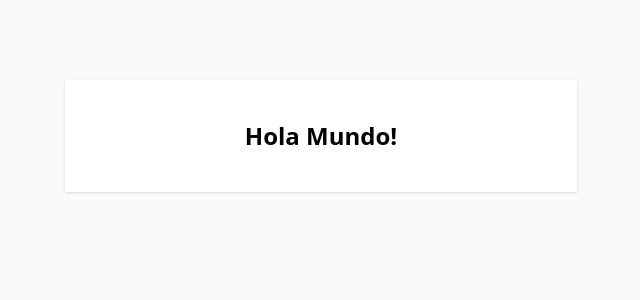
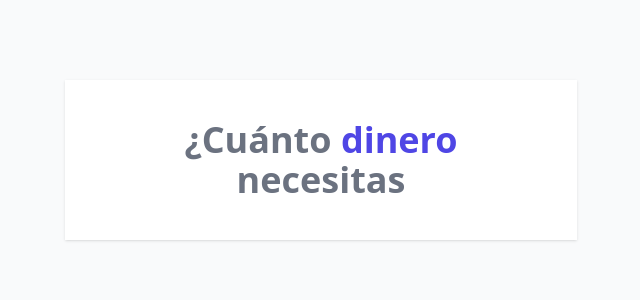
Before and after one commit to crisfreak036/cotizador-prestamos-react-js-moderno, a React (Vite) app: page / in a window 1280 px wide. Shown: the top 300 px of the page, without its empty margins (319-959 px from the left). Built offline with nearby package versions, Linux system fonts and the light colour scheme.

Commit message:
[update] componente principal

```diff
--- a/src/App.jsx
+++ b/src/App.jsx
@@ -1,8 +1,10 @@
+import Header from './components/Header'
+
 function App() {
 
   return (
     <div className="my-20 max-w-lg mx-auto bg-white shadow p-10">
-      <h1 className="text-center text-2xl font-bold">Hola Mundo!</h1>
+      <Header/>
     </div>
   )
 }
```
